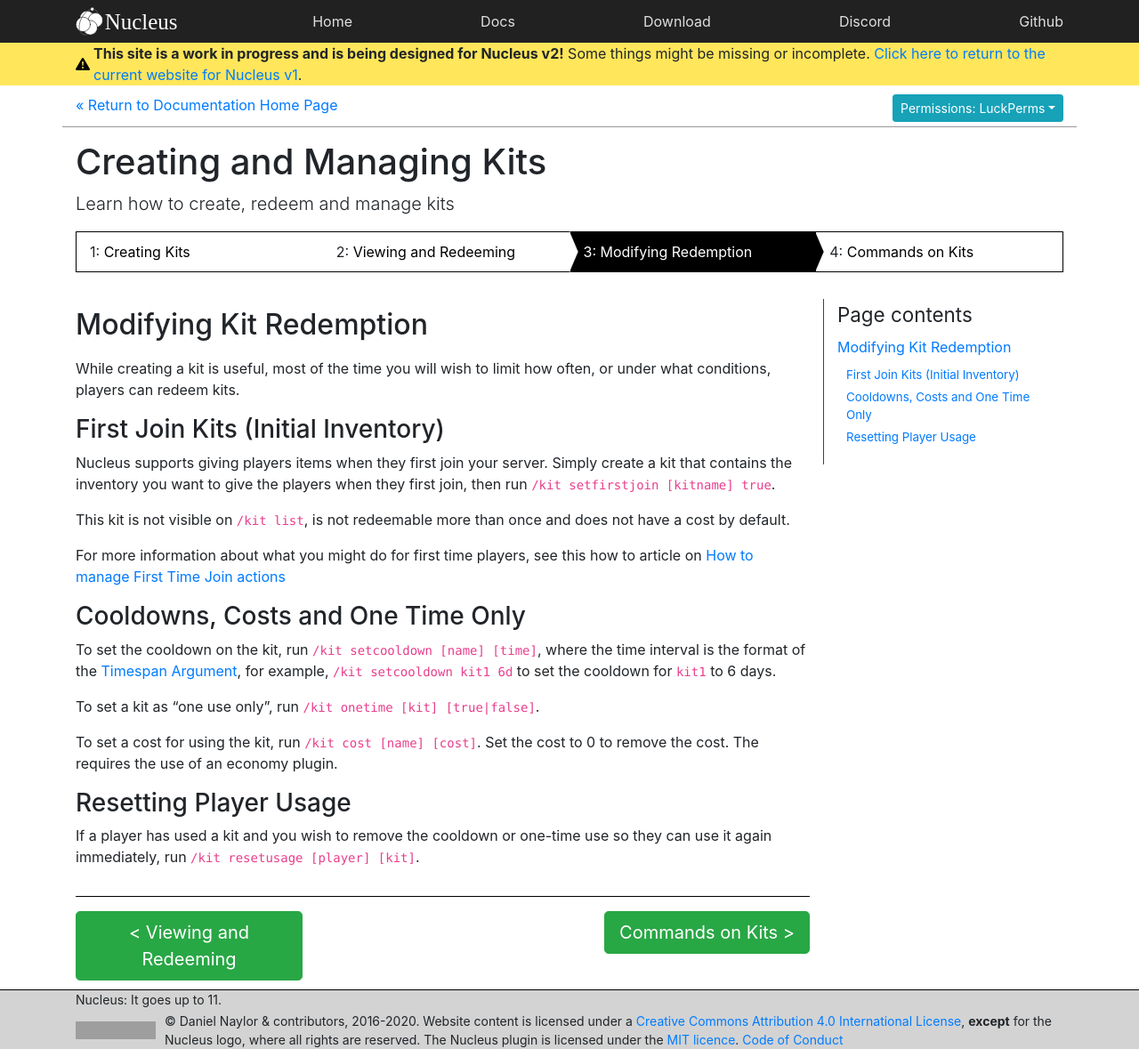
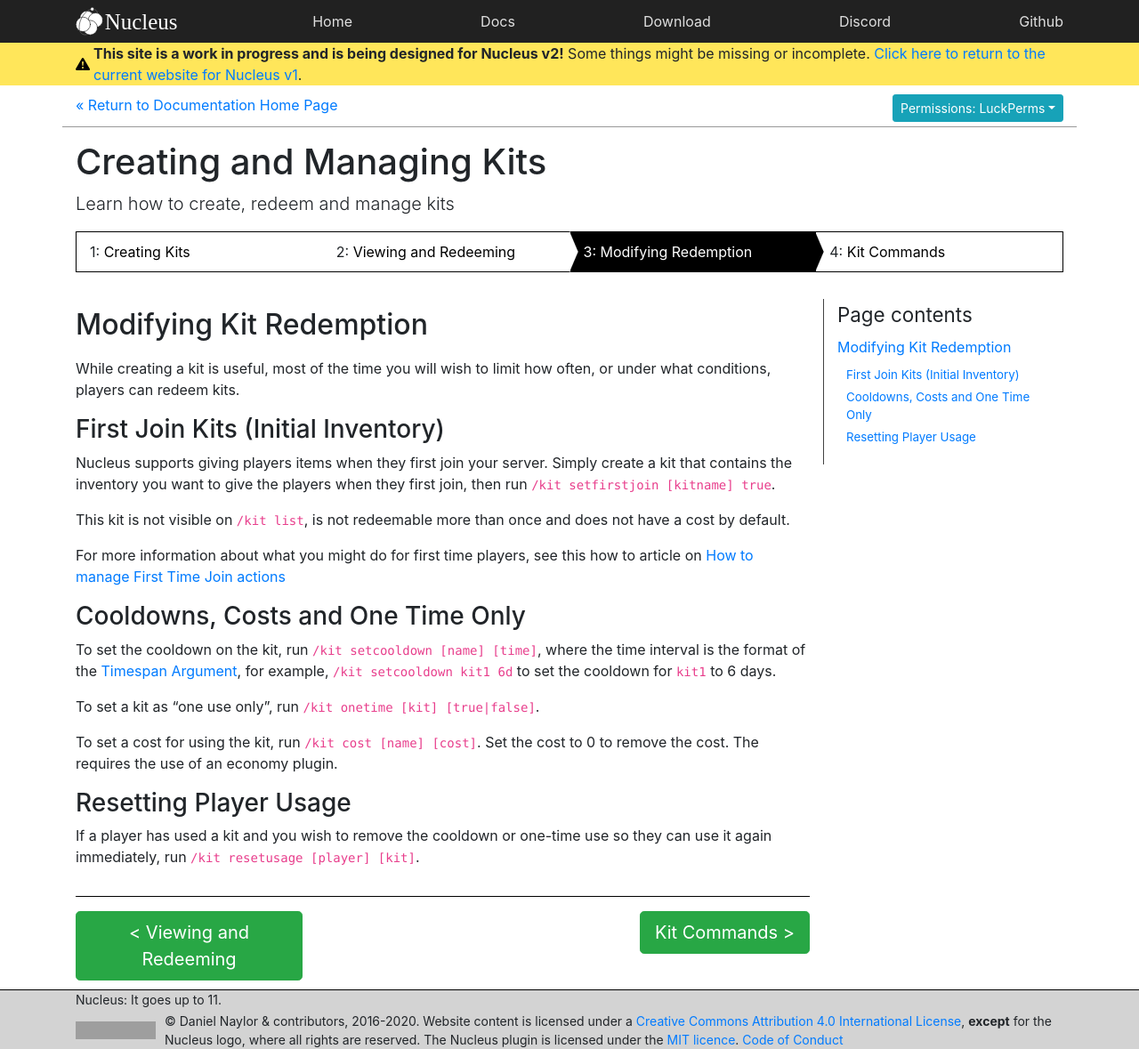
Before and after one commit to NucleusPowered/site-v2, a Jekyll site: the page built from docs/tutorial/kit/modify.md, in a window 1280 px wide and 1179 px high. Shown: the whole window at 89% size. Built offline with Jekyll 4.4.1, drawn with Linux system fonts in a browser that asks for light colours; grey boxes are pictures that could not be loaded.

Commit message:
Let's make this better.

```diff
--- a/_data/tutorial.yml
+++ b/_data/tutorial.yml
@@ -34,4 +34,4 @@
     - link: modify
       title: Modifying Redemption
     - link: commands
-      title: Commands on Kits
+      title: Kit Commands
```
